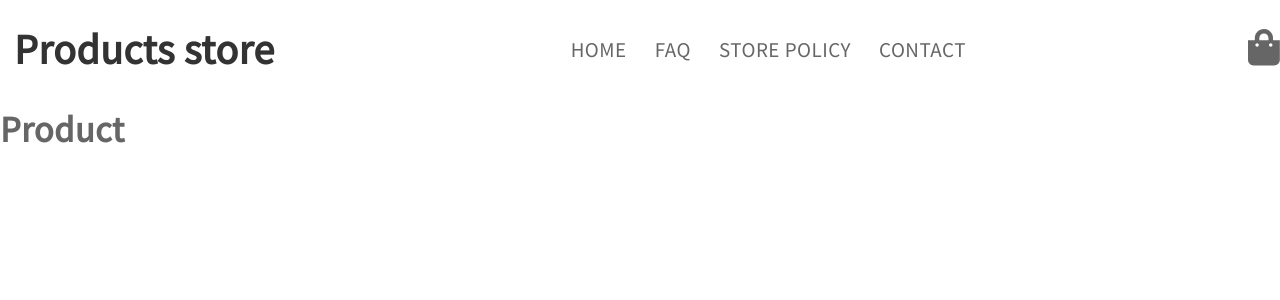
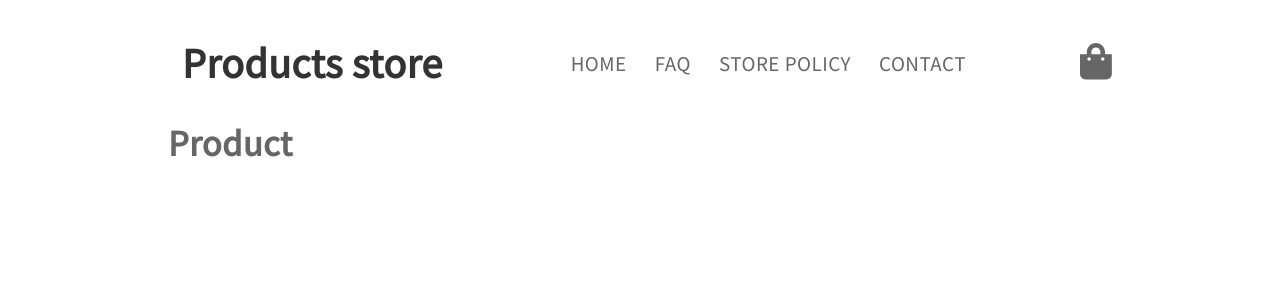
Before and after one commit to paulinastefanska/OnlineShop-FinalProject, a React (Create React App) app in the folder client/: page /product in a window 1280 px wide. Shown: the top 300 px of the page. Built offline with nearby package versions, Linux system fonts and the light colour scheme.

Commit message:
Add page container

```diff
--- a/client/src/components/layout/MainLayout/MainLayout.js
+++ b/client/src/components/layout/MainLayout/MainLayout.js
@@ -1,10 +1,13 @@
 import React from 'react';
+import PageContainer from '../PageContainer/PageContainer';
 import NavBar from '../../features/NavBar/NavBar';
 
 const MainLayout = ({ children }) => (
   <div>
-    <NavBar />
-    {children}
+  	<PageContainer>
+	    <NavBar />
+	    {children}
+	  </PageContainer>
   </div>
 );
 
--- /dev/null
+++ b/client/src/components/layout/PageContainer/PageContainer.js
@@ -0,0 +1,16 @@
+import React from 'react';
+import PropTypes from 'prop-types';
+
+import './PageContainer.scss';
+
+const PageContainer = ({ children }) => (
+  <div className="container-fluid">
+    {children}
+  </div>
+);
+
+PageContainer.propTypes = {
+  children: PropTypes.node,
+};
+
+export default PageContainer;
--- /dev/null
+++ b/client/src/components/layout/PageContainer/PageContainer.scss
@@ -0,0 +1,8 @@
+@import '../../../styles/settings.scss';
+
+.container-fluid {
+  width: 100%;
+  max-width: 1000px;
+  margin: 0 auto;
+  padding: $base-size $base-size * 2;
+}
```
